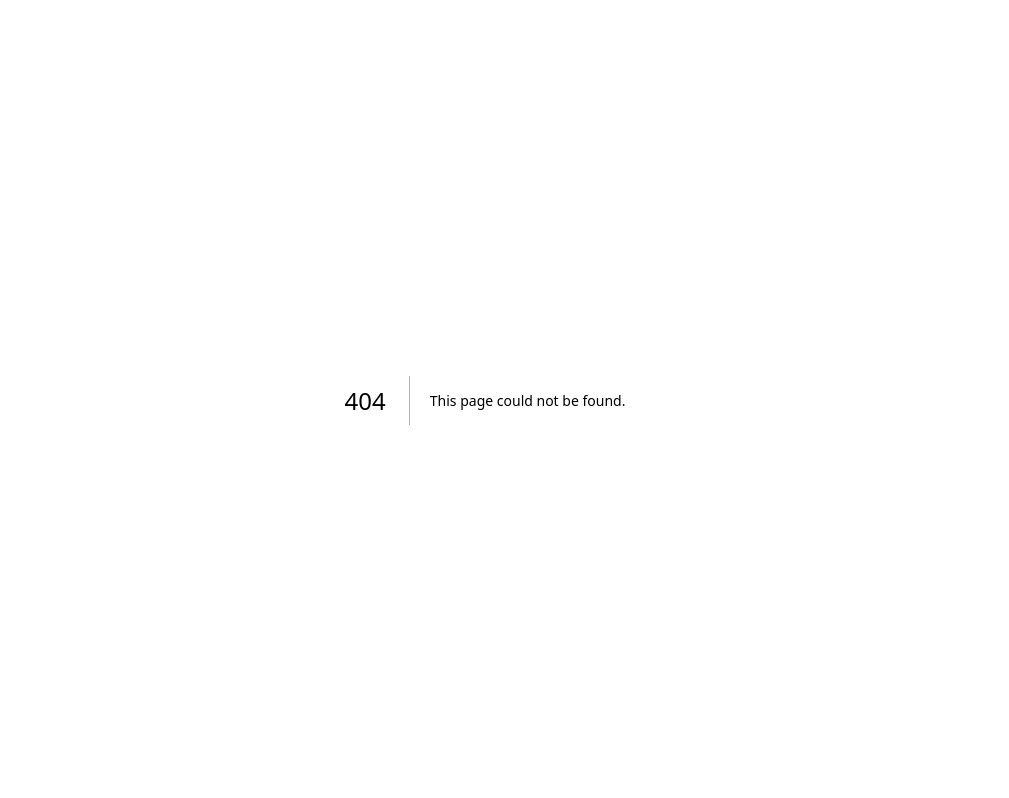
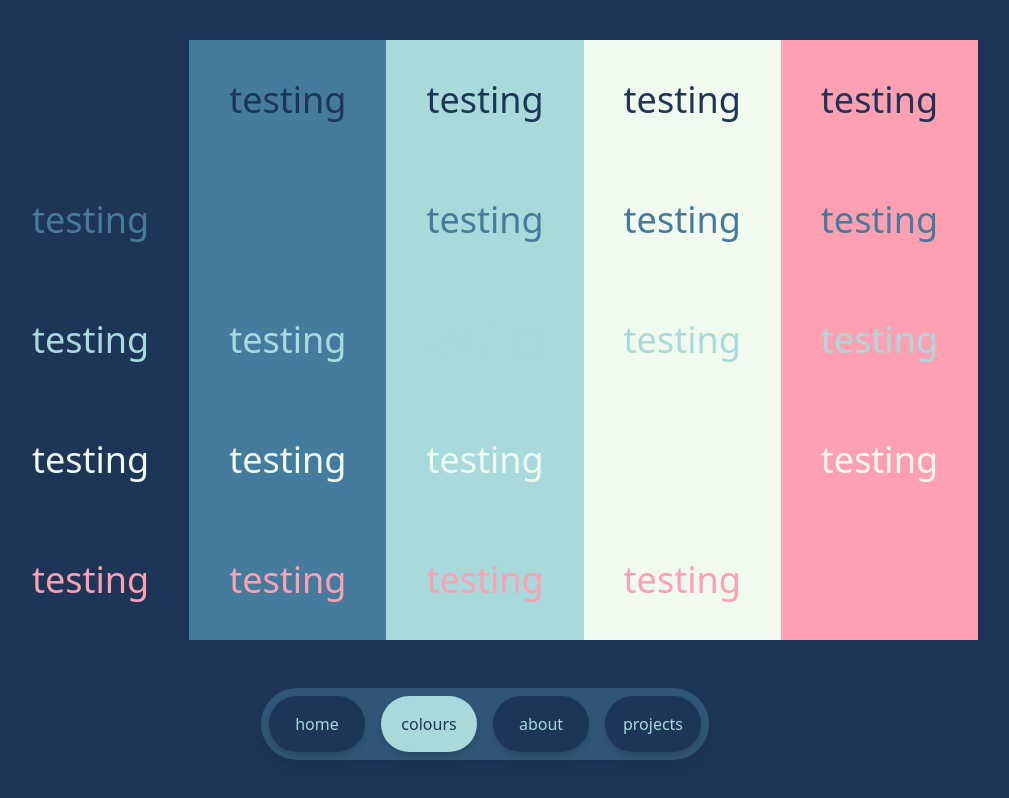
Before and after one commit to phoebe-stage/phoebe-stage.github.io, a Next.js app: page /colours in a window 1280 px wide. Before the commit this address had no page. Shown: the top 798 px of the page, without its empty margins (155-1164 px from the left). Built offline with nearby package versions, Linux system fonts and the light colour scheme.

Commit message:
edits with nav bar and colours

```diff
--- /dev/null
+++ b/src/components/Layout.js
@@ -0,0 +1,14 @@
+import NavBar from "./NavBar"
+
+export default function Layout({ children }) {
+  return (
+    <>
+    <div className="min-h-screen flex flex-col bg-dark items-center pt-10 pr-10 pl-10">
+        <main className="flex-grow">{children}</main>
+        <div className="footer flex items-center justify-center absolute bottom-10 w-full">
+            <NavBar  />
+        </div>
+    </div>
+    </>
+  )
+}
--- a/src/components/NavBar.js
+++ b/src/components/NavBar.js
@@ -1,14 +1,29 @@
 import NavBarLink from "./NavBarLink";
 export default function NavBar() {
+    // return (
+    //     <div className="w-full pb-4  bg-dark flex justify-between ">
+    //       <div className="flex">
+    //         <NavBarLink text = "home" link = "/"/>
+    //         <NavBarLink text = "colours" link = "/colours" customstyle="rounded-b-lg outline outline-2 outline-white" />
+    //       </div>
+    //       <div className="flex">
+    //         <NavBarLink text = "about" link = "/about"/>
+    //         <NavBarLink text = "projects" link = "/projects" />
+    //       </div>
+    //     </div>
+    // );
     return (
-        <div className="w-full pb-4  bg-dark flex justify-between ">
-          <div>
-            <NavBarLink text = "home" link = ".."/>
-          </div>
-          <div className="flex">
-            <NavBarLink text = "about" link = "/about"/>
-            <NavBarLink text = "projects" link = "/projects" />
-          </div>
+      <div className="pt-2 pb-2 bg-mid flex justify-center rounded-full drop-shadow-lg bg-opacity-50">
+        {/* <div className="flex">
+          <NavBarLink text = "home" link = "/"/>
+          <NavBarLink text = "colours" link = "/colours" customstyle="rounded-b-lg outline outline-2 outline-white" />
+        </div> */}
+        <div className="flex">
+          <NavBarLink text = "home" link = "/"/>
+          <NavBarLink text = "colours" link = "/colours"/>
+          <NavBarLink text = "about" link = "/about"/>
+          <NavBarLink text = "projects" link = "/projects" />
         </div>
-    );
+      </div>
+  );
   }
--- a/src/components/NavBarLink.js
+++ b/src/components/NavBarLink.js
@@ -1,8 +1,23 @@
+import { useRouter } from "next/router";
 import Link from "next/link";
-export default function NavBarLink({ text, Icon, link }) {
-    return (
+
+export default function NavBarLink({ text, link, customstyle }) {
+    const router = useRouter();
+    const isActive = (router.pathname === link);
+    console.log(router.pathname);
+    console.log(isActive);
+
+    // return (
+    //     <Link href={link}>
+    //       <div className={`w-48 mb-5 p-4 text-center ${isActive ? 'bg-light-mid text-dark' : 'bg-dark text-light-mid hover:bg-mid hover:text-light'} ${customstyle}`}>
+    //         <p> {text} </p>
+    //       </div>
+    //     </Link>
+    //   );
+
+      return (
         <Link href={link}>
-          <div className=" w-48 mb-5 p-4 text-center text-light-mid hover:bg-light-mid hover:text-dark">
+          <div className={`w-24 p-4 mr-2 ml-2 text-center rounded-full drop-shadow-md ${isActive ? 'bg-light-mid text-dark' : 'bg-dark text-light-mid hover:bg-mid hover:text-light'} ${customstyle}`}>
             <p> {text} </p>
           </div>
         </Link>
--- /dev/null
+++ b/src/components/Typewriter.js
@@ -0,0 +1,37 @@
+import { useState, useEffect } from 'react';
+
+export default function TypeWriter({ text, speed=100, style}) {
+    const [displayedText, setDisplayedText] = useState('');
+    const [index, setIndex] = useState(0);
+
+
+    useEffect(() => {
+        if (index < text.length) {
+          const timeout = setTimeout(() => {
+            setDisplayedText((prev) => prev + text[index]);
+            setIndex((prevIndex) => prevIndex + 1);
+          }, speed);
+          return () => clearTimeout(timeout);
+        }
+      }, [index, text, speed]);
+
+
+    return (
+        <span className={style}>{displayedText}
+            <span className='text-accent animate-blink font-thin'>|</span>
+            <style jsx>{`
+                @keyframes blink {
+                0%, 100% {
+                    opacity: 1;
+                }
+                50% {
+                    opacity: 0;
+                }
+                }
+                .animate-blink {
+                animation: blink  1s ease-in-out infinite;
+                }
+            `}</style>
+        </span>
+      );
+  }
--- a/src/pages/about.js
+++ b/src/pages/about.js
@@ -1,23 +1,15 @@
 import NavBar from '../components/NavBar';
+import Layout
+from '../components/Layout';
+import TypeWriter from '../components/Typewriter';
+export default function About() {
 
-export default function About() {
     return (
-      <div className="min-h-screen flex flex-col bg-dark items-center">
-        <NavBar />
-        <title>Phoebe Stage - About</title>
-        <link rel="icon" href="/favicon.ico" />
-        <main>
-          <h1 className="text-light-mid m-10 text-8xl">
-            About
-          </h1>
-
-        </main>
-
-        <footer>
-
-        </footer>
-
-
-      </div>
-    );
-  }
+        <Layout>
+          <div >
+            <title>Phoebe Stage - About</title>
+            <TypeWriter text="About" style = "text-light-mid m-10 text-8xl" speed={100}/>
+          </div>
+        </Layout>
+      );
+    }
--- /dev/null
+++ b/src/pages/colours.js
@@ -0,0 +1,49 @@
+import Head from 'next/head';
+import NavBar from '../components/NavBar';
+import TypeWriter from '../components/Typewriter';
+import Layout from '../components/Layout';
+export default function Colours() {
+    return (
+        <Layout>
+            <div className="min-h-screen flex flex-col items-center">
+                <div className='flex'>
+                    <p className='p-10  text-4xl text-dark bg-dark'> testing </p>
+                    <p className='p-10  text-4xl text-dark bg-mid'> testing </p>
+                    <p className='p-10  text-4xl text-dark bg-light-mid'> testing </p>
+                    <p className='p-10  text-4xl text-dark bg-light'> testing </p>
+                    <p className='p-10  text-4xl text-dark bg-accent'> testing </p>
+                </div>
+                <div className='flex'>
+                    <p className='p-10  text-4xl text-mid bg-dark'> testing </p>
+                    <p className='p-10  text-4xl text-mid bg-mid'> testing </p>
+                    <p className='p-10  text-4xl text-mid bg-light-mid'> testing </p>
+                    <p className='p-10  text-4xl text-mid bg-light'> testing </p>
+                    <p className='p-10  text-4xl text-mid bg-accent'> testing </p>
+                </div>
+                <div className='flex'>
+                    <p className='p-10  text-4xl text-light-mid bg-dark'> testing </p>
+                    <p className='p-10  text-4xl text-light-mid bg-mid'> testing </p>
+                    <p className='p-10  text-4xl text-light-mid bg-light-mid'> testing </p>
+                    <p className='p-10  text-4xl text-light-mid bg-light'> testing </p>
+                    <p className='p-10  text-4xl text-light-mid bg-accent'> testing </p>
+                </div>
+                <div className='flex'>
+                    <p className='p-10  text-4xl text-light bg-dark'> testing </p>
+                    <p className='p-10  text-4xl text-light bg-mid'> testing </p>
+                    <p className='p-10  text-4xl text-light bg-light-mid'> testing </p>
+                    <p className='p-10  text-4xl text-light bg-light'> testing </p>
+                    <p className='p-10  text-4xl text-light bg-accent'> testing </p>
+                </div>
+                <div className='flex'>
+                    <p className='p-10  text-4xl text-accent bg-dark'> testing </p>
+                    <p className='p-10  text-4xl text-accent bg-mid'> testing </p>
+                    <p className='p-10  text-4xl text-accent bg-light-mid'> testing </p>
+                    <p className='p-10  text-4xl text-accent bg-light'> testing </p>
+                    <p className='p-10  text-4xl text-accent bg-accent'> testing </p>
+                </div>
+
+            </div>
+        </Layout>
+      );
+
+}
--- a/src/pages/index.js
+++ b/src/pages/index.js
@@ -1,24 +1,13 @@
 import Head from 'next/head';
 import NavBar from '../components/NavBar';
-
+import TypeWriter from '../components/Typewriter';
+import Layout from '../components/Layout';
 export default function Home() {
   return (
-    <div className="min-h-screen flex flex-col bg-dark items-center">
-      <NavBar />
-      <title>Phoebe Stage</title>
-      <link rel="icon" href="/favicon.ico" />
-      <main>
-        <h1 className="text-light-mid m-10 text-8xl">
-          Phoebe Stage
-        </h1>
-
-      </main>
-
-      <footer>
-
-      </footer>
-
-
-    </div>
+    <Layout>
+      <div >
+        <TypeWriter text="Who's Phoebe Stage?" style = "text-light-mid m-10 text-8xl" speed={100}/>
+      </div>
+    </Layout>
   );
 }
--- a/src/pages/projects.js
+++ b/src/pages/projects.js
@@ -1,23 +1,15 @@
 import NavBar from '../components/NavBar';
+import Layout
+from '../components/Layout';
+import TypeWriter from '../components/Typewriter';
+export default function About() {
 
-export default function Projects() {
     return (
-      <div className="min-h-screen flex flex-col bg-dark items-center">
-        <NavBar />
-        <title>Phoebe Stage - Projects</title>
-        <link rel="icon" href="/favicon.ico" />
-        <main>
-          <h1 className="text-light-mid m-10 text-8xl">
-            Projects
-          </h1>
-
-        </main>
-
-        <footer>
-
-        </footer>
-
-
-      </div>
-    );
-  }
+        <Layout>
+          <div >
+            <title>Phoebe Stage - Projects</title>
+            <TypeWriter text="Projects" style = "text-light-mid m-10 text-8xl" speed={100}/>
+          </div>
+        </Layout>
+      );
+    }
--- a/tailwind.config.js
+++ b/tailwind.config.js
@@ -11,7 +11,8 @@ module.exports = {
           'mid' : '#457B9D',
           'light-mid' : '#A8DADC',
           'light' : '#F1FAEE',
-          'accent' : '#E63946'
+          // 'accent' : '#E63946'
+          'accent' : '#FF9FB2',
         }
     },
   },
```
